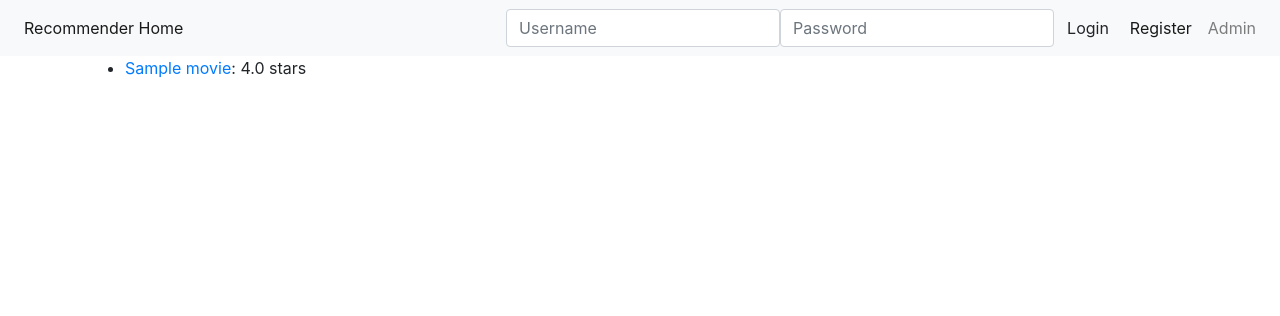
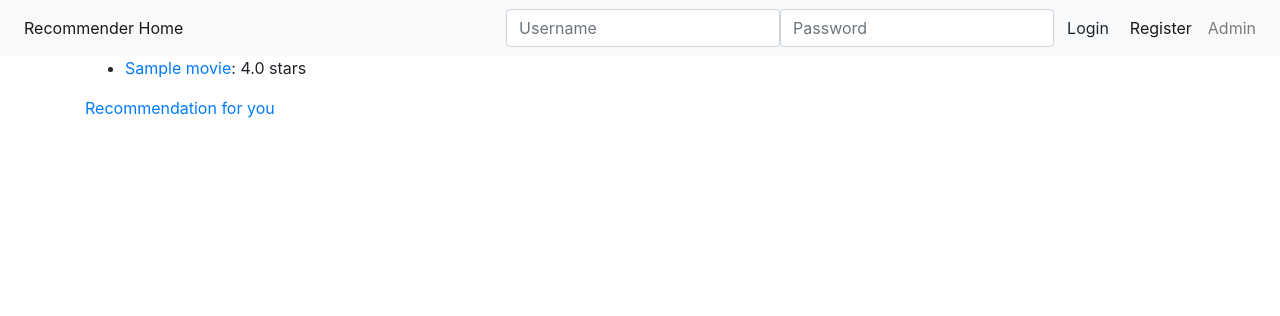
Before and after one commit to rayjc/ml_recommendation_site, a Django app: page /user-movies/ in a window 1280 px wide. Shown: the top 316 px of the page. Run offline with Django 3.2, Linux system fonts and the light colour scheme; tables that the repository leaves empty hold one stand-in row (values such as "Sample post"); some libraries are stand-ins or nearby versions.

Commit message:
Add link for current recommendation.

```diff
--- a/templates/movie_recommendation_app/user_movie_list.html
+++ b/templates/movie_recommendation_app/user_movie_list.html
@@ -9,6 +9,9 @@
         </li>
         {% endfor %}
     </ul>
+    <div>
+        <p><a href="{% url 'movie_recommendation_app:recommendation' user.id %}">Recommendation for you</a></p>
+    </div>
     {% else %}
         <p>Nothing to show you yet.</p>
     {% endif %}
```
